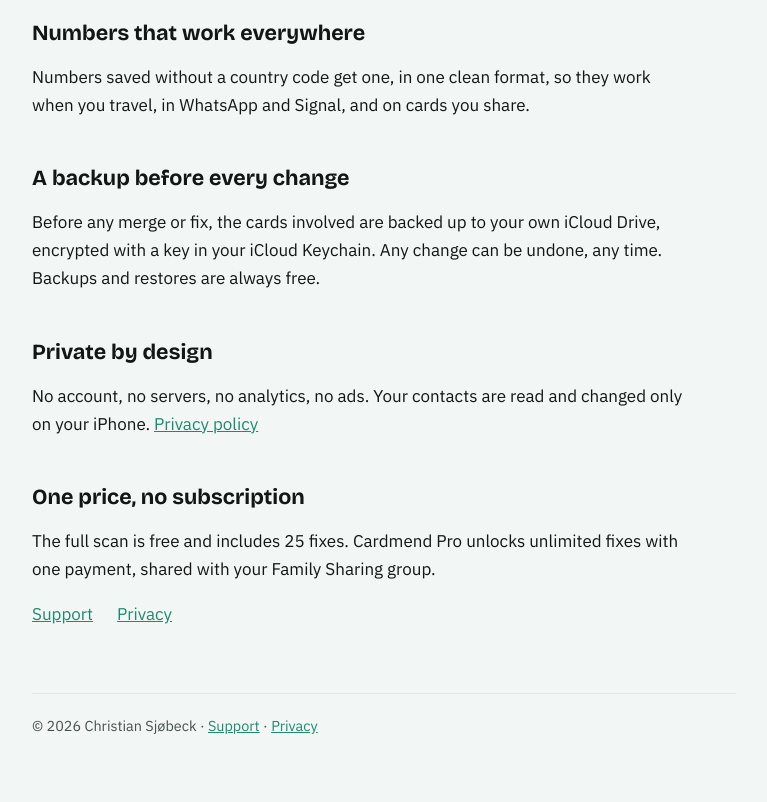
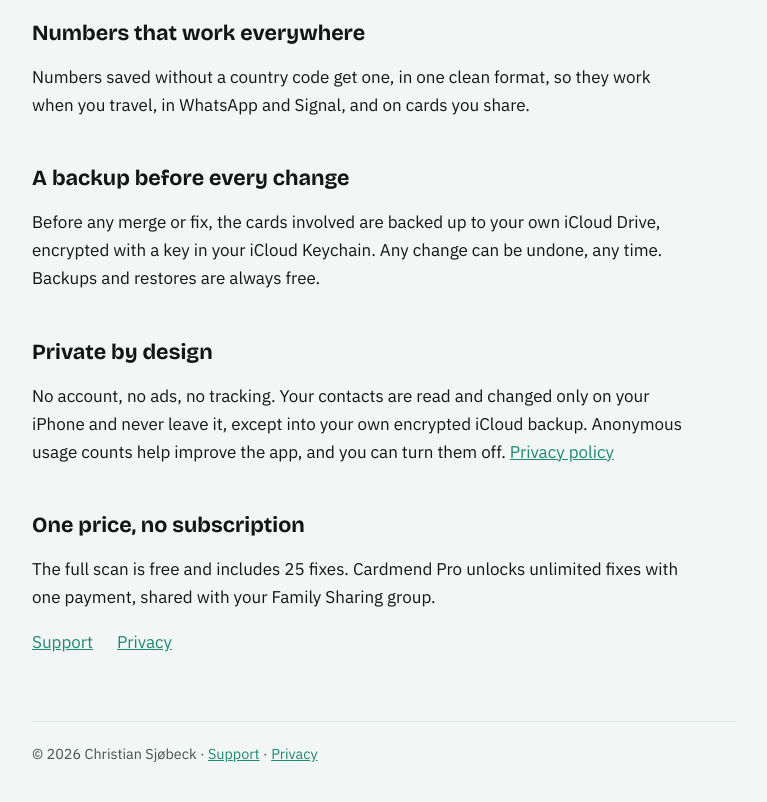
Before and after one commit to csjobeck/cardmend-site, a plain HTML site: page index.html in a window 1280 px wide. Shown: the part 817-1619 px from the top of the page, without its empty margins (256-1023 px from the left). Before the commit the page ends 1591 px from the top, so only its background shows below. Drawn offline with nearby package versions, Linux system fonts and the light colour scheme.

Commit message:
Update index.html

```diff
--- a/index.html
+++ b/index.html
@@ -32,7 +32,7 @@
   <p>Before any merge or fix, the cards involved are backed up to your own iCloud Drive, encrypted with a key in your iCloud Keychain. Any change can be undone, any time. Backups and restores are always free.</p>
 
   <h2>Private by design</h2>
-  <p>No account, no servers, no analytics, no ads. Your contacts are read and changed only on your iPhone. <a href="privacy/">Privacy policy</a></p>
+  <p>No account, no ads, no tracking. Your contacts are read and changed only on your iPhone and never leave it, except into your own encrypted iCloud backup. Anonymous usage counts help improve the app, and you can turn them off. <a href="privacy/">Privacy policy</a></p>
 
   <h2>One price, no subscription</h2>
   <p>The full scan is free and includes 25 fixes. Cardmend Pro unlocks unlimited fixes with one payment, shared with your Family Sharing group.</p>
```
